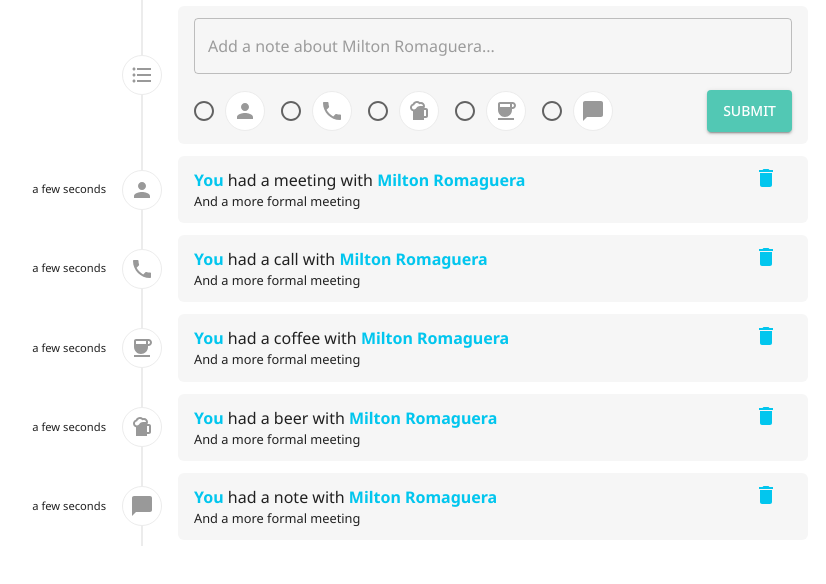
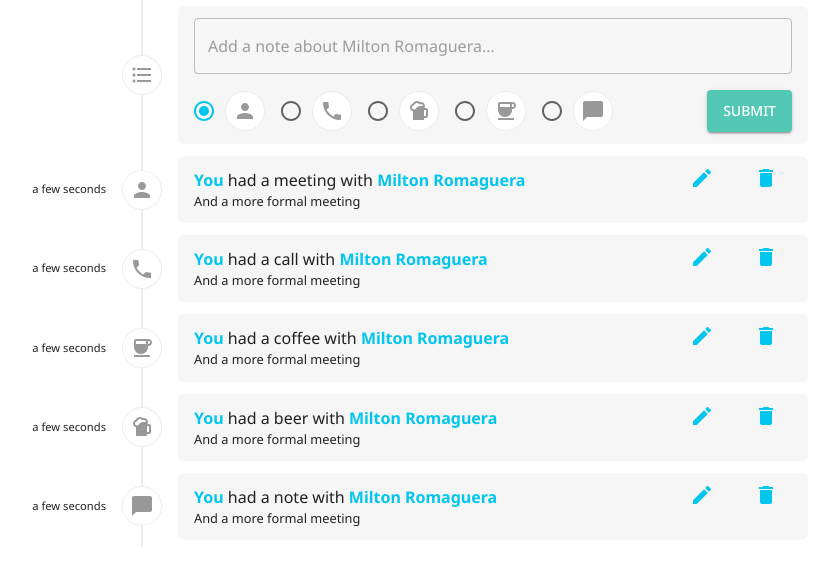
Before and after one commit to olsy/activity-feed, a React (Create React App) app: page / in a window 1280 px wide. Shown: the top 584 px of the page, without its empty margins (233-1059 px from the left). Built offline with nearby package versions, Linux system fonts and the light colour scheme.

Commit message:
Changes during interview

```diff
--- a/src/components/FeedContainer/index.tsx
+++ b/src/components/FeedContainer/index.tsx
@@ -1,5 +1,4 @@
-import DeleteIcon from '@mui/icons-material/Delete';
-import { Box, Button, Stack, Typography } from '@mui/material';
+import { Box, Stack, Typography } from '@mui/material';
 import { styled } from '@mui/material/styles';
 import moment from 'moment';
 import { ReactNode } from 'react';
@@ -26,20 +25,13 @@ const ContentWrapper = styled(Box)(() => ({
   flex: 1,
 }));
 
-const Btn = styled(Button)(() => ({
-  position: 'absolute',
-  top: '10px',
-  right: '10px',
-}));
-
 interface Props {
   type?: Type;
   timestamp?: string;
   children: ReactNode;
-  remove?: () => void;
 }
 
-const FeedContainer = ({ type = Type.List, timestamp = '', children, remove }: Props) => (
+const FeedContainer = ({ type = Type.List, timestamp = '', children }: Props) => (
   <Wrapper direction={'row'} alignItems="center" spacing={2} sx={{ padding: '6px 0' }}>
     <Box>
       <Stack direction={'row'} alignItems="center" justifyContent="flex-end">
@@ -50,11 +42,6 @@ const FeedContainer = ({ type = Type.List, timestamp = '', children, remove }: P
       </Stack>
     </Box>
     <ContentWrapper>{children}</ContentWrapper>
-    {remove ? (
-      <Btn onClick={remove}>
-        <DeleteIcon />
-      </Btn>
-    ) : null}
   </Wrapper>
 );
 
--- a/src/components/FeedItem/index.tsx
+++ b/src/components/FeedItem/index.tsx
@@ -1,8 +1,17 @@
-import { Box, Typography } from '@mui/material';
+import DeleteIcon from '@mui/icons-material/Delete';
+import EditIcon from '@mui/icons-material/Edit';
+import { Box, Button, Typography } from '@mui/material';
+import { styled } from '@mui/material/styles';
 import { useDispatch } from 'react-redux';
-import { removeById, Type } from '../../features/feed/feedSlice';
+import { edit, removeById, Type } from '../../features/feed/feedSlice';
 import FeedContainer from '../FeedContainer';
 import Title from './components/Title';
+
+const BtnWrapper = styled('div')(() => ({
+  position: 'absolute',
+  top: '10px',
+  right: '10px',
+}));
 
 interface Props {
   id: number;
@@ -17,13 +26,21 @@ const FeedItem = ({ id, type, from, to, message, timestamp }: Props) => {
   const dispatch = useDispatch();
 
   return (
-    <FeedContainer type={type} timestamp={timestamp} remove={() => dispatch(removeById(id))}>
+    <FeedContainer type={type} timestamp={timestamp}>
       <Box>
         <Title type={type} from={from} to={to} />
         <Typography sx={{ fontSize: '0.8em' }} data-testid="message">
           {message}
         </Typography>
       </Box>
+      <BtnWrapper>
+        <Button onClick={() => dispatch(edit(id))}>
+          <EditIcon />
+        </Button>
+        <Button onClick={() => dispatch(removeById(id))}>
+          <DeleteIcon />
+        </Button>
+      </BtnWrapper>
     </FeedContainer>
   );
 };
--- a/src/features/feed/feedSlice.ts
+++ b/src/features/feed/feedSlice.ts
@@ -23,6 +23,7 @@ export interface FeedItem {
 export interface feedState {
   count: number;
   data: FeedItem[];
+  index?: number;
 }
 
 const mock = [
@@ -57,6 +58,7 @@ const mock = [
 const initialState: feedState = {
   count: mock.length || 0,
   data: mock || [],
+  index: undefined,
 };
 
 export const feedSlice = createSlice({
@@ -67,6 +69,14 @@ export const feedSlice = createSlice({
       state.count++;
       state.data.unshift({ ...action.payload, id: state.count });
     },
+    edit: (state, action: PayloadAction<number>) => {
+      state.index = action.payload;
+    },
+    updateById: (state, action: PayloadAction<Partial<FeedItem>>) => {
+      const idx = state.data.findIndex((el) => el.id === action.payload.id);
+      state.data.splice(idx, 1, action.payload as FeedItem);
+      state.index = undefined;
+    },
     removeById: (state, action: PayloadAction<number>) => {
       const idx = state.data.findIndex((el) => el.id === action.payload);
       state.data.splice(idx, 1);
@@ -75,9 +85,11 @@ export const feedSlice = createSlice({
 });
 
 // Action creators are generated for each case reducer function
-export const { removeById, add } = feedSlice.actions;
+export const { removeById, add, edit, updateById } = feedSlice.actions;
 
 export default feedSlice.reducer;
 
 export const baseFeedSelector = (state: RootState) => state.feed;
 export const feedSelector = createSelector([baseFeedSelector], (feed): FeedItem[] => feed.data);
+export const feedIndexSelector = createSelector([baseFeedSelector], (feed): number | undefined => feed.index);
+export const feedValueSelector = createSelector([feedSelector, feedIndexSelector], (feed, idx): FeedItem | undefined => feed.find((f) => f.id === idx));
--- a/src/forms/FeedForm.tsx
+++ b/src/forms/FeedForm.tsx
@@ -1,9 +1,10 @@
 import { Button, FormControlLabel, Radio, RadioGroup, Stack, TextField, Typography } from '@mui/material';
 import { styled } from '@mui/material/styles';
+import { useEffect } from 'react';
 import { SubmitHandler, useForm } from 'react-hook-form';
-import { useDispatch } from 'react-redux';
+import { useDispatch, useSelector } from 'react-redux';
 import Icon from '../components/FeedContainer/components/Icon';
-import { add, Type } from '../features/feed/feedSlice';
+import { add, feedValueSelector, Type, updateById } from '../features/feed/feedSlice';
 
 const Textarea = styled(TextField)(() => ({
   flex: 1,
@@ -27,24 +28,33 @@ interface Props {
 }
 
 const FeedForm = ({ from, to }: Props) => {
+  const value = useSelector(feedValueSelector);
   const dispatch = useDispatch();
   const {
+    getValues,
+    setValue,
     register,
     // control,
     handleSubmit,
     reset,
     formState: { errors },
   } = useForm<Inputs>({
-    defaultValues: {
+    defaultValues: value || {
       from,
       to,
       message: '',
       type: Type.Meeting,
     },
   });
+
+  useEffect(() => {
+    reset(value);
+  }, [value]);
+
   const onSubmit: SubmitHandler<Inputs> = (data) => {
     console.log(data);
-    dispatch(add({ ...data, timestamp: new Date().toISOString() }));
+
+    value ? dispatch(updateById(data)) : dispatch(add({ ...data, timestamp: new Date().toISOString() }));
     reset();
   };
 
@@ -55,7 +65,7 @@ const FeedForm = ({ from, to }: Props) => {
         {errors.message && <Typography component="span">This field is required</Typography>}
 
         <Stack mt={2} direction={'row'} justifyContent={'space-between'}>
-          <RadioGroup row name="row-radio-buttons-group">
+          <RadioGroup row name="row-radio-buttons-group" value={getValues('type')} onChange={(e) => setValue('type', e.target.value as Type)}>
             {Object.values(Type)
               .filter((t) => t !== Type.List)
               .map((t) => (
```
